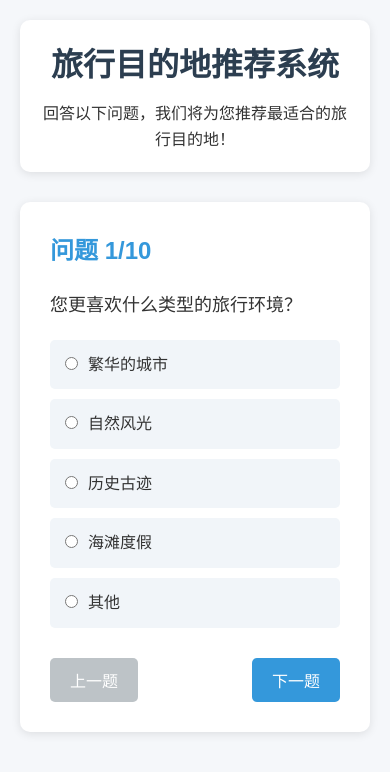
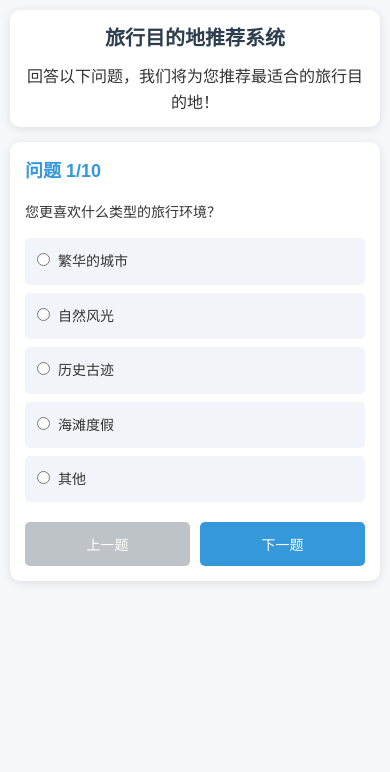
Before and after one commit to Dennis202309/travel-quiz, a plain HTML site: page index.html in a window 390 px wide. Drawn offline with Linux system fonts and the light colour scheme.

Commit message:
Add files via upload

```diff
--- a/index.html
+++ b/index.html
@@ -2,7 +2,9 @@
 <html lang="zh-CN">
 <head>
     <meta charset="UTF-8">
-    <meta name="viewport" content="width=device-width, initial-scale=1.0">
+    <meta name="viewport" content="width=device-width, initial-scale=1.0, maximum-scale=1.0, user-scalable=no">
+    <meta name="format-detection" content="telephone=no">
+    <meta name="apple-mobile-web-app-capable" content="yes">
     <title>旅行目的地推荐</title>
     <style>
     * {
@@ -10,24 +12,28 @@
         padding: 0;
         box-sizing: border-box;
         font-family: 'Microsoft YaHei', sans-serif;
+        -webkit-tap-highlight-color: transparent;
+        -webkit-text-size-adjust: none;
     }
 
     body {
         background-color: #f5f7fa;
         color: #333;
         line-height: 1.6;
+        font-size: 16px;
     }
 
     .container {
+        width: 100%;
         max-width: 800px;
         margin: 0 auto;
-        padding: 20px;
+        padding: 15px;
     }
 
     header {
         text-align: center;
-        margin-bottom: 30px;
-        padding: 20px;
+        margin-bottom: 20px;
+        padding: 15px;
         background-color: #fff;
         border-radius: 10px;
         box-shadow: 0 2px 10px rgba(0, 0, 0, 0.1);
@@ -36,49 +42,52 @@
     h1 {
         color: #2c3e50;
         margin-bottom: 10px;
+        font-size: 24px;
     }
 
     #quiz-container {
         background-color: #fff;
         border-radius: 10px;
-        padding: 30px;
+        padding: 20px;
         box-shadow: 0 2px 10px rgba(0, 0, 0, 0.1);
     }
 
     #question-title {
-        margin-bottom: 20px;
+        margin-bottom: 15px;
         color: #3498db;
+        font-size: 20px;
     }
 
     #question-text {
-        font-size: 18px;
+        font-size: 16px;
+        margin-bottom: 15px;
+    }
+
+    #options-container {
         margin-bottom: 20px;
     }
 
-    #options-container {
-        margin-bottom: 30px;
-    }
-
     .option-item {
-        margin-bottom: 15px;
+        margin-bottom: 12px;
     }
 
     .radio-option, .slider-option {
-        margin-bottom: 20px;
+        margin-bottom: 15px;
     }
 
     .radio-option label {
         display: block;
-        padding: 12px 15px;
+        padding: 10px;
         background-color: #f1f5f9;
         border-radius: 5px;
         cursor: pointer;
         transition: all 0.3s;
-        margin-bottom: 10px;
+        margin-bottom: 8px;
+        font-size: 14px;
     }
 
     .radio-option input[type="radio"] {
-        margin-right: 10px;
+        margin-right: 8px;
     }
 
     .radio-option label:hover {
@@ -87,34 +96,38 @@
 
     .slider-container {
         width: 100%;
-        padding: 10px 0;
+        padding: 8px 0;
     }
 
     .slider-labels {
         display: flex;
         justify-content: space-between;
         margin-bottom: 5px;
+        font-size: 14px;
     }
 
     .slider {
         width: 100%;
-        height: 10px;
+        height: 8px;
     }
 
     .buttons {
         display: flex;
         justify-content: space-between;
+        gap: 10px;
     }
 
     button {
-        padding: 10px 20px;
+        flex: 1;
+        padding: 10px;
         background-color: #3498db;
         color: white;
         border: none;
         border-radius: 5px;
         cursor: pointer;
-        font-size: 16px;
+        font-size: 14px;
         transition: background-color 0.3s;
+        min-height: 44px;
     }
 
     button:hover {
@@ -131,18 +144,60 @@
     }
 
     #destination-name {
-        font-size: 28px;
+        font-size: 22px;
         color: #3498db;
-        margin: 20px 0;
+        margin: 15px 0;
     }
 
     #destination-description {
-        margin-bottom: 30px;
-        line-height: 1.8;
+        margin-bottom: 20px;
+        line-height: 1.6;
+        font-size: 14px;
     }
 
     #restart-btn {
-        margin-top: 20px;
+        margin-top: 15px;
+        width: 100%;
+    }
+
+    /* 移动端特定样式 */
+    @media screen and (max-width: 768px) {
+        .container {
+            padding: 10px;
+        }
+
+        header {
+            padding: 12px;
+            margin-bottom: 15px;
+        }
+
+        h1 {
+            font-size: 20px;
+        }
+
+        #quiz-container {
+            padding: 15px;
+        }
+
+        #question-title {
+            font-size: 18px;
+        }
+
+        #question-text {
+            font-size: 14px;
+        }
+
+        .radio-option label {
+            padding: 12px;
+        }
+
+        button {
+            padding: 12px;
+        }
+
+        #destination-name {
+            font-size: 20px;
+        }
     }
     </style>
 </head>
```
